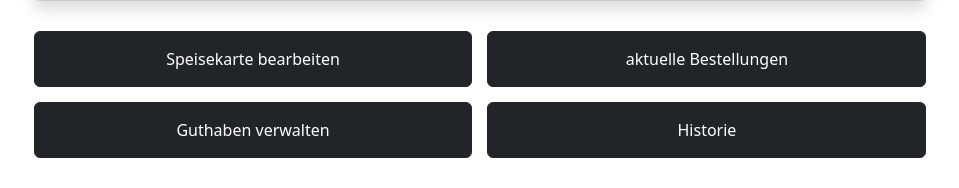
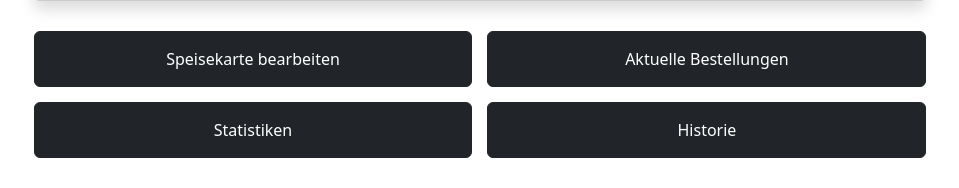
Before and after one commit to ookii-tsuki/db-projekt, a Flask app: page /restaurant/dashboard in a window 1280 px wide. Shown: the part 853-1041 px from the top of the page, without its empty margins (160-1119 px from the left). Run offline with Flask 3, Linux system fonts and the light colour scheme.

Commit message:
guthaben button changed
became "statistiken " with new stats

```diff
--- a/app/restaurant/templates/dashboard.html
+++ b/app/restaurant/templates/dashboard.html
@@ -129,8 +129,8 @@
 
     <div class="buttons-grid">
       <button class="btn btn-dark btn-custom" onclick="location.href='/restaurant/menu'">Speisekarte bearbeiten</button>
-      <button class="btn btn-dark btn-custom" onclick="location.href='/restaurant/orders'">aktuelle Bestellungen</button>
-      <button class="btn btn-dark btn-custom" onclick="showGuthabenModal()">Guthaben verwalten</button>
+      <button class="btn btn-dark btn-custom" onclick="location.href='/restaurant/orders'">Aktuelle Bestellungen</button>
+      <button class="btn btn-dark btn-custom" onclick="showGuthabenModal()">Statistiken</button>
       <button class="btn btn-dark btn-custom" onclick="location.href='/restaurant/order_history'">Historie</button>
     </div>
   </div>
@@ -138,13 +138,15 @@
   <div class="overlay" id="overlay" onclick="hideGuthabenModal()"></div>
   <div class="guthaben-modal" id="guthabenModal">
     <div class="modal-header">
-      <h5>Ihr aktuelles Guthaben auf Lieferplatz</h5>
+      <h5>Ihre Statistiken auf Lieferspatz</h5>
       <button class="btn-close" onclick="hideGuthabenModal()"></button>
     </div>
     <div class="modal-body">
-      <p><strong>Guthaben:</strong> <span id="restaurantWallet">0 EUR</span></p>
+
+      <p><strong>Gesamtbestellungen:</strong> <span id="totalOrders">0</span></p>
+      <p><strong>Gesamteinnahmen:</strong> <span id="totalRevenue">0 EUR</span></p>
+      <p><strong>Durchschnittliche Bewertung:</strong> <span id="averageRating">0</span></p>
     </div>
-
   </div>
 
   <script>
@@ -154,16 +156,30 @@
     }
 
     function showGuthabenModal() {
-      document.getElementById('overlay').style.display = 'block';
-      document.getElementById('guthabenModal').style.display = 'block';
+      fetch('/api/restaurant/stats')
+        .then(response => {
+          if (!response.ok) {
+            alert(`HTTP error! status: ${response.status}`);
+            return response.json().then(error => { throw new Error(error.message); });
+          }
+          return response.json();
+        })
+        .then(data => {
+          document.getElementById('totalOrders').innerText = data.total_orders;
+          document.getElementById('totalRevenue').innerText = data.total_revenue + ' EUR';
+          document.getElementById('averageRating').innerText = data.average_rating;
+          document.getElementById('guthabenModal').style.display = 'block';
+          document.getElementById('overlay').style.display = 'block';
+        })
+        .catch(error => {
+          alert(error.message);
+        });
     }
 
     function hideGuthabenModal() {
+      document.getElementById('guthabenModal').style.display = 'none';
       document.getElementById('overlay').style.display = 'none';
-      document.getElementById('guthabenModal').style.display = 'none';
     }
-
-    // Fetch data from the JSON endpoint
   </script>
   <script src="{{ url_for('static', filename='js/restaurant/restaurant_card.js') }}"></script>
 </body>
```
